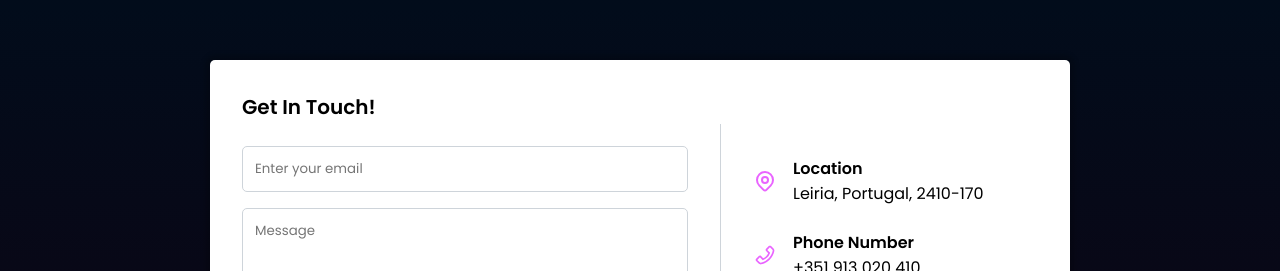
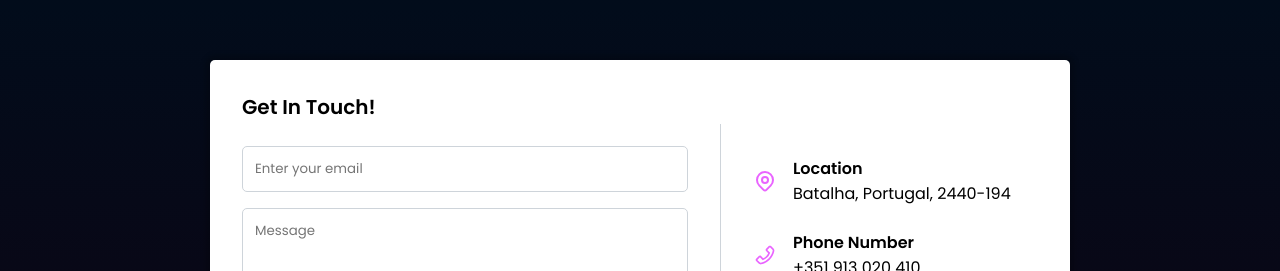
Before and after one commit to juniorboos/juniorboos.github.io, a React (Vite) app: page / in a window 1280 px wide. Shown: the part 3665-3936 px from the top of the page. Built offline with nearby package versions, Linux system fonts and the light colour scheme; no server answers.

Commit message:
update location

```diff
--- a/src/content/contact.ts
+++ b/src/content/contact.ts
@@ -10,7 +10,7 @@ export default {
   },
   location: {
     label: "Location",
-    description: "Leiria, Portugal, 2410-170",
+    description: "Batalha, Portugal, 2440-194",
   },
   phone: {
     label: "Phone Number",
```
